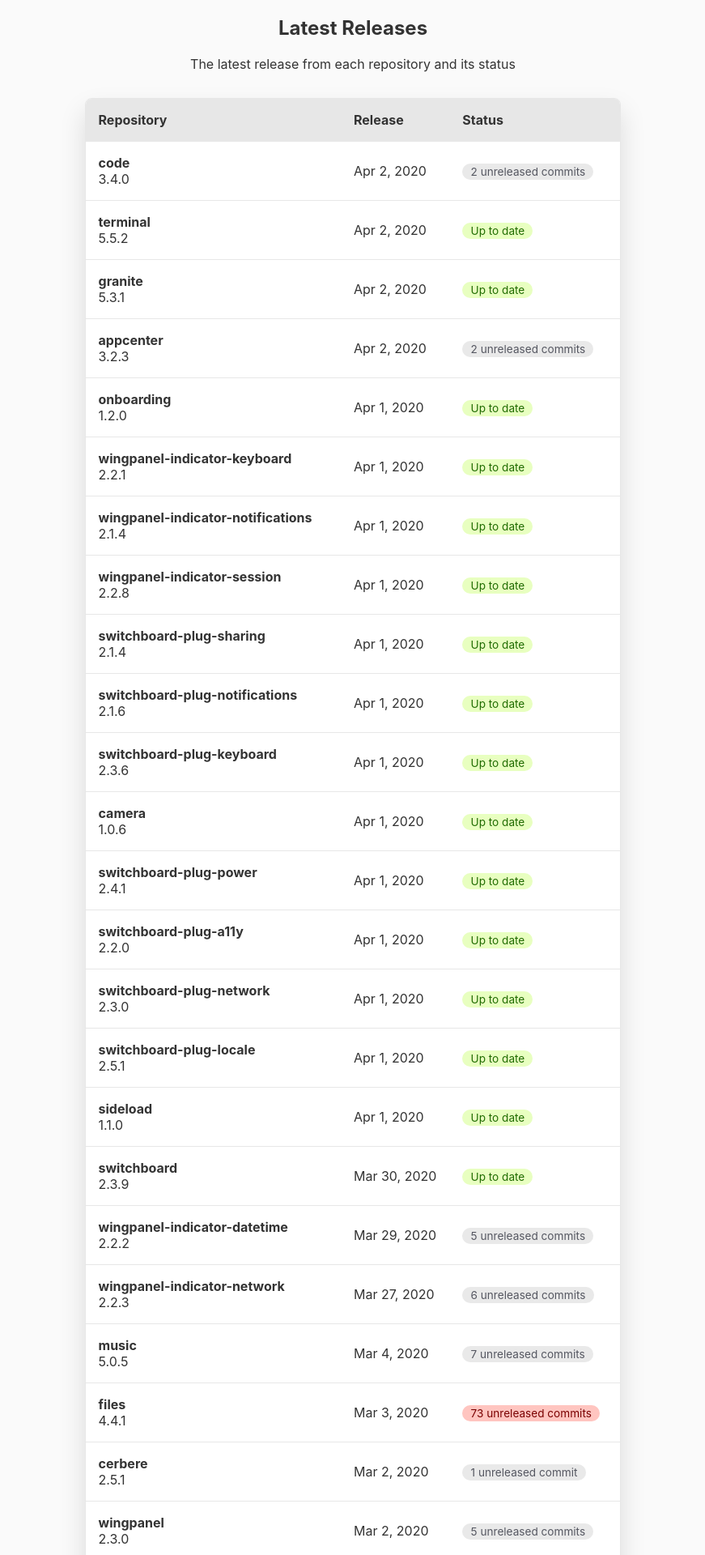
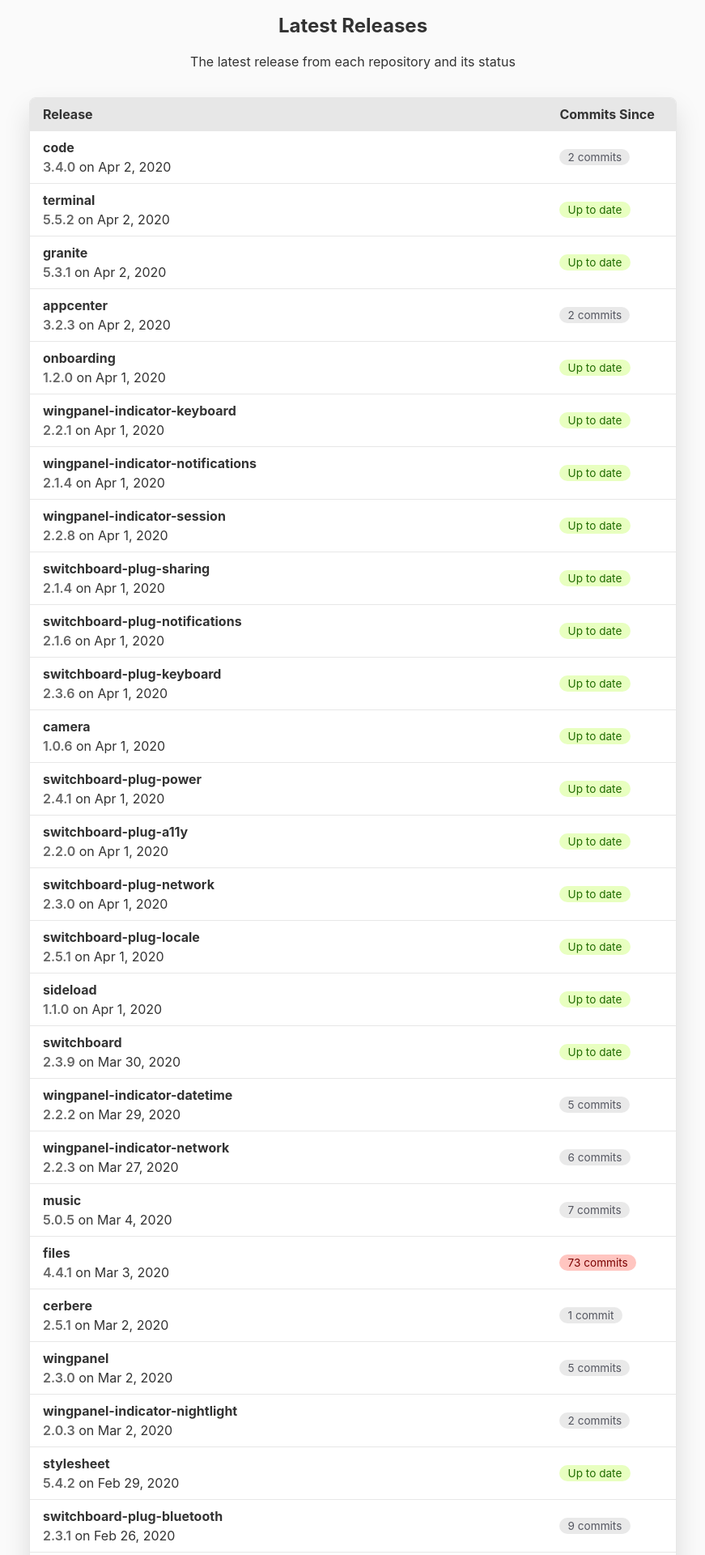
Before and after one commit to elementary/releases, a Jekyll site: the page built from index.html, in a window 1280 px wide. Shown: the top 1920 px of the page at 81% size, without its empty margins (204-1075 px from the left). Built offline with Jekyll 4.4.1, drawn with Linux system fonts in a browser that asks for light colours; some of the changed text lies outside the part shown.

Commit message:
Better tables (especially at small sizes) (#26)

```diff
--- a/css/main.scss
+++ b/css/main.scss
@@ -17,12 +17,23 @@ html {
   color: var(--fg-color);
   fill: var(--fg-color);
   font-family: Inter, "Open Sans", "Noto Sans", "Roboto", "Droid Sans", sans-serif;
+  font-size: 4.375vw; // 14px at 320 width
+  line-height: 1.5em;
   margin: 0;
   overflow-x: hidden;
+
+  @media (min-width: 320px) {
+    font-size: 14px;
+  }
+
+  @media (min-width: 600px) {
+    font-size: 16px;
+  }
 }
 
 section {
   text-align: center;
+  margin: 0 1em;
 }
 
 table {
@@ -32,12 +43,18 @@ table {
   border-radius: 0.5em;
   box-shadow: 0 1em 2em rgba(0, 0, 0, 0.125);
   margin: 2em auto;
+  max-width: 800px;
+  width: 100%;
 
   td,
   th {
-    padding: 1em;
+    padding: 0.5em 1em;
     border-bottom: 1px solid var(--dim-color);
     text-align: left;
+
+    &.release {
+      width: 80%;
+    }
   }
 
   th {
@@ -67,12 +84,18 @@ a {
   font-weight: bold;
 }
 
-.status {
+.version {
+  font-weight: 600;
+  opacity: 0.75;
+}
+
+.badge {
   background-color: var(--status-bg-color);
   border-radius: 1em;
   color: var(--status-fg-color);
   font-size: 0.85em;
   padding: 0.15em 0.75em;
+  white-space: nowrap;
 
   a {
     color: inherit;
--- a/index.html
+++ b/index.html
@@ -8,9 +8,8 @@ layout: default
 
 <table class="releases">
   <thead>
-    <th>Repository</th>
-    <th>Release</th>
-    <th>Status</th>
+    <th class="release">Release</th>
+    <th class="status">Commits Since</th>
   </thead>
   <tbody>
   {% for repo in site.data.repos %}
@@ -18,31 +17,30 @@ layout: default
     {% assign repo_href = org_href | append: "/" | append: repo.name %}
     {% assign commits_href = repo_href | append: "/compare/" | append: repo.releases.first.version | append: "...master" %}
     <tr id="{{ repo.name }}" >
-      <td>
+      <td class="release">
         <a href="{{ repo_href }}" class="name">{{ repo.name }}</a>
         <a class="version" href="{{ repo.releases.first.href }}">{{ repo.releases.first.version }}</a>
-      </td>
-      <td>
+        on
         <time datetime="{{ repo.releases.first.release_date }}" title="{{ repo.releases.first.release_date }}">{{ repo.releases.first.release_date | date: "%b %e, %Y" }}</time>
       </td>
-      <td>
+      <td class="status">
         {% if repo.new_commits == 0 %}
-          <span class="status good">Up to date</span>
+          <span class="badge good">Up to date</span>
         {% elsif repo.new_commits == 1 %}
-          <span class="status">
-            <a href="{{ commits_href }}">{{ repo.new_commits }} unreleased commit</a>
+          <span class="badge">
+            <a href="{{ commits_href }}">{{ repo.new_commits }} commit</a>
           </span>
         {% elsif repo.new_commits > 1 and repo.new_commits < 10 %}
-          <span class="status">
-            <a href="{{ commits_href }}">{{ repo.new_commits }} unreleased commits</a>
+          <span class="badge">
+            <a href="{{ commits_href }}">{{ repo.new_commits }} commits</a>
           </span>
         {% elsif repo.new_commits >= 10 and repo.new_commits < 50 %}
-          <span class="status warn">
-            <a href="{{ commits_href }}">{{ repo.new_commits }} unreleased commits</a>
+          <span class="badge warn">
+            <a href="{{ commits_href }}">{{ repo.new_commits }} commits</a>
           </span>
         {% elsif repo.new_commits >= 50 %}
-          <span class="status critical">
-            <a href="{{ commits_href }}">{{ repo.new_commits }} unreleased commits</a>
+          <span class="badge critical">
+            <a href="{{ commits_href }}">{{ repo.new_commits }} commits</a>
           </span>
         {% endif %}
       </td>
```
